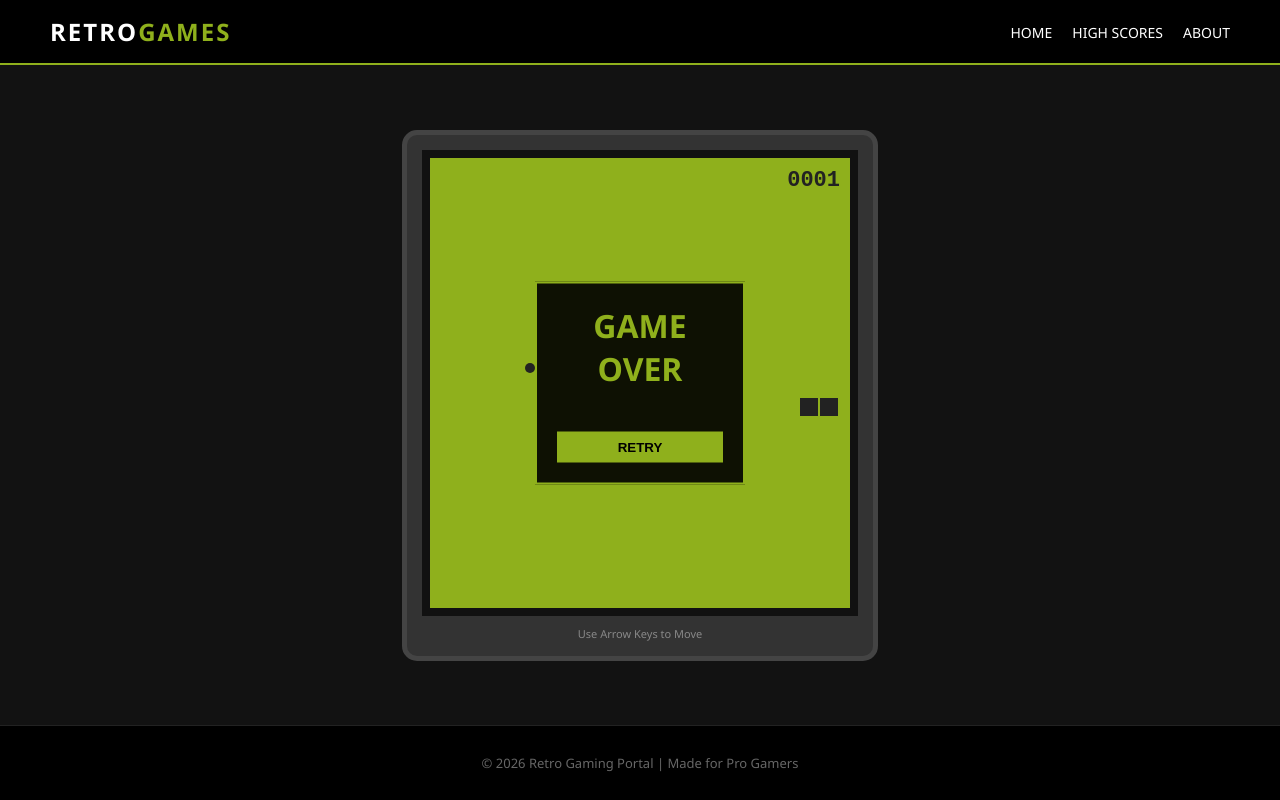
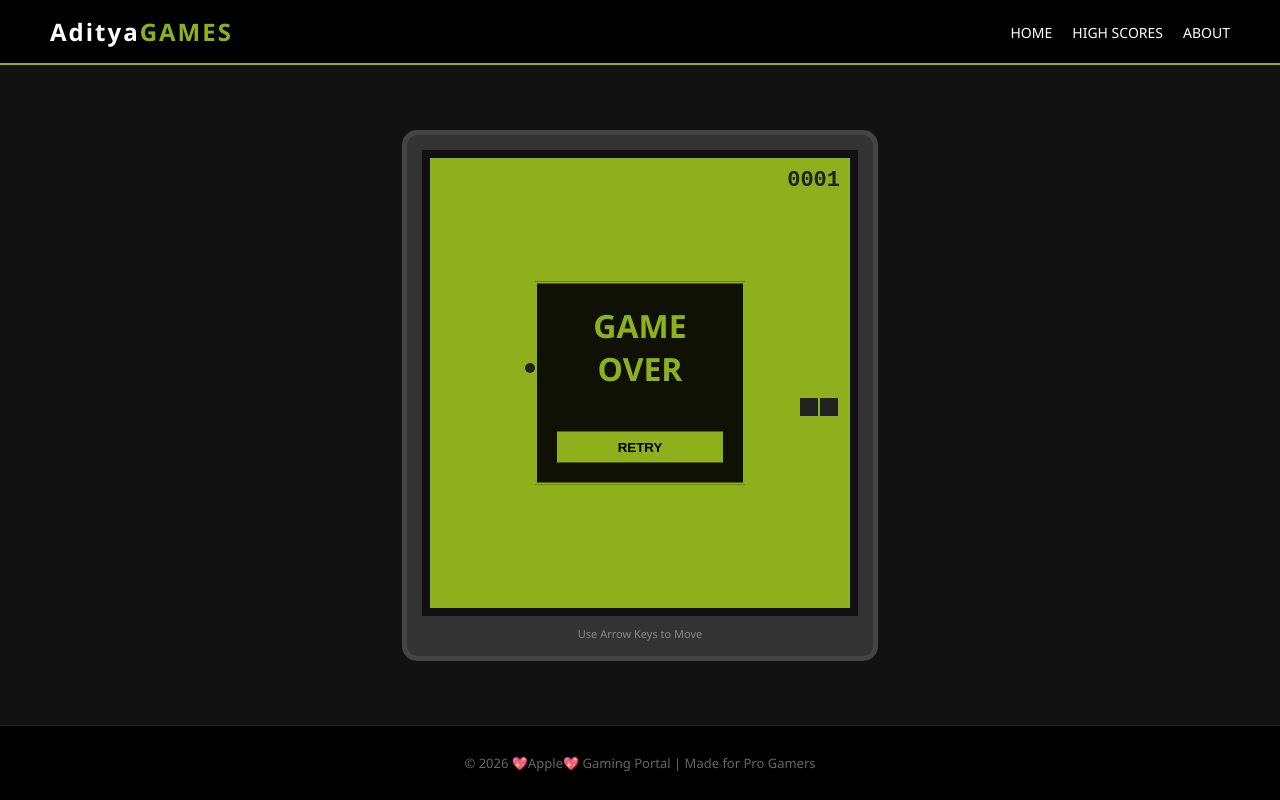
Before and after one commit to adityapbh70/my-website, a plain HTML site: page index.html in a window 1280 px wide. Drawn offline with Linux system fonts and the light colour scheme.

Commit message:
Rename Retro Gaming Portal to Aditya Games

```diff
--- a/index.html
+++ b/index.html
@@ -3,13 +3,13 @@
 <head>
     <meta charset="UTF-8">
     <meta name="viewport" content="width=device-width, initial-scale=1.0">
-    <title>Retro Gaming Portal</title>
+    <title>Aditya Games</title>
     <link rel="stylesheet" href="style.css">
 </head>
 <body>
 
     <header class="main-nav">
-        <div class="logo">RETRO<span>GAMES</span></div>
+        <div class="logo">Aditya<span>GAMES</span></div>
         <ul>
             <li><a href="#">Home</a></li>
             <li><a href="#">High Scores</a></li>
@@ -34,7 +34,7 @@
     </main>
 
     <footer class="main-footer">
-        <p>&copy; 2026 Retro Gaming Portal | Made for Pro Gamers</p>
+        <p>&copy; 2026 💖Apple💖 Gaming Portal | Made for Pro Gamers</p>
     </footer>
 
     <script src="script.js"></script>
```
